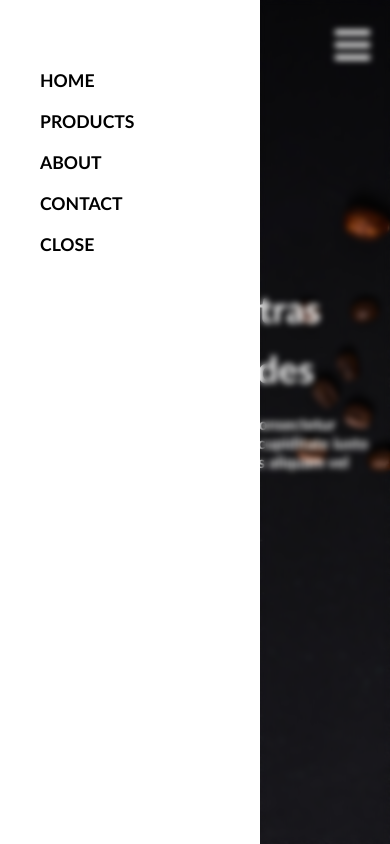
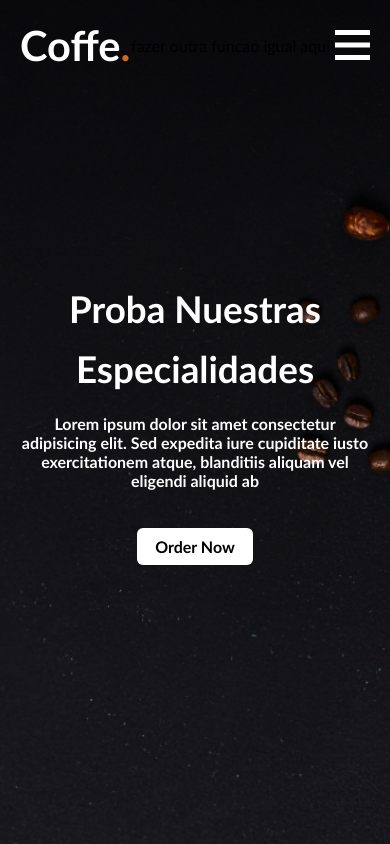
Before and after one commit to Krossler/my-app, a React (Create React App) app: page / in a window 390 px wide. Built offline with nearby package versions, Linux system fonts and the light colour scheme.

Commit message:
"Comentarios"

```diff
--- a/src/Components/Home/Header/Header.css
+++ b/src/Components/Home/Header/Header.css
@@ -69,7 +69,7 @@ header .navbar {
         padding: 20px 20px;
     }
 
-   .show-mobile-menu::before {
+    header.show-mobile-menu::before {
         content: "";
         position: fixed;
         height: 100%;
@@ -113,7 +113,4 @@ header .navbar {
         font-weight: 600;
         font-size: 1.1rem;
     }
-
-
-
 }
--- a/src/Components/Home/Header/Header.jsx
+++ b/src/Components/Home/Header/Header.jsx
@@ -13,7 +13,7 @@ export default function Header () {
 
     return(
         <div>
-            <header className="show-mobile-menu">
+            <header>
                 <nav className="navbar">
                     <a href="#" className="logo">Coffe<span>.</span></a>
                     <ul className="menu-links">
@@ -21,8 +21,10 @@ export default function Header () {
                         <li><a href="#">PRODUCTS</a></li>
                         <li><a href="#">ABOUT</a></li>
                         <li><a href="#">CONTACT</a></li>
+                        fazer que retorne a funcao apartir daqui!
                         <li><a id="close-btn" onClick={closeMenu}>CLOSE</a></li>
                     </ul>
+                    fazer outra funcao igual aqui!
                     <span id="menu-btn" className="material-symbols-outlined" onClick={openMenu} ><img src="" alt="" /></span>
                 </nav>
             </header>
```
